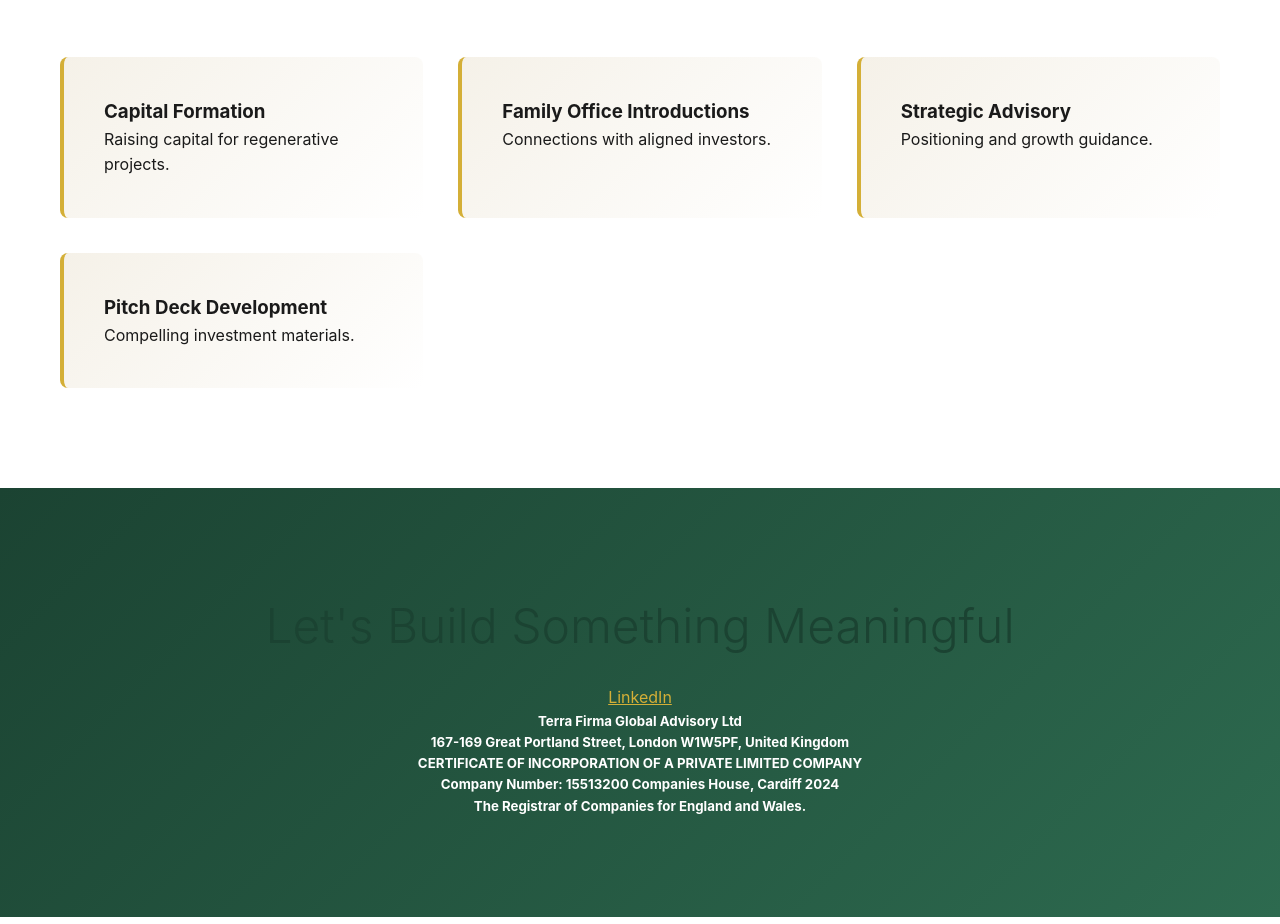
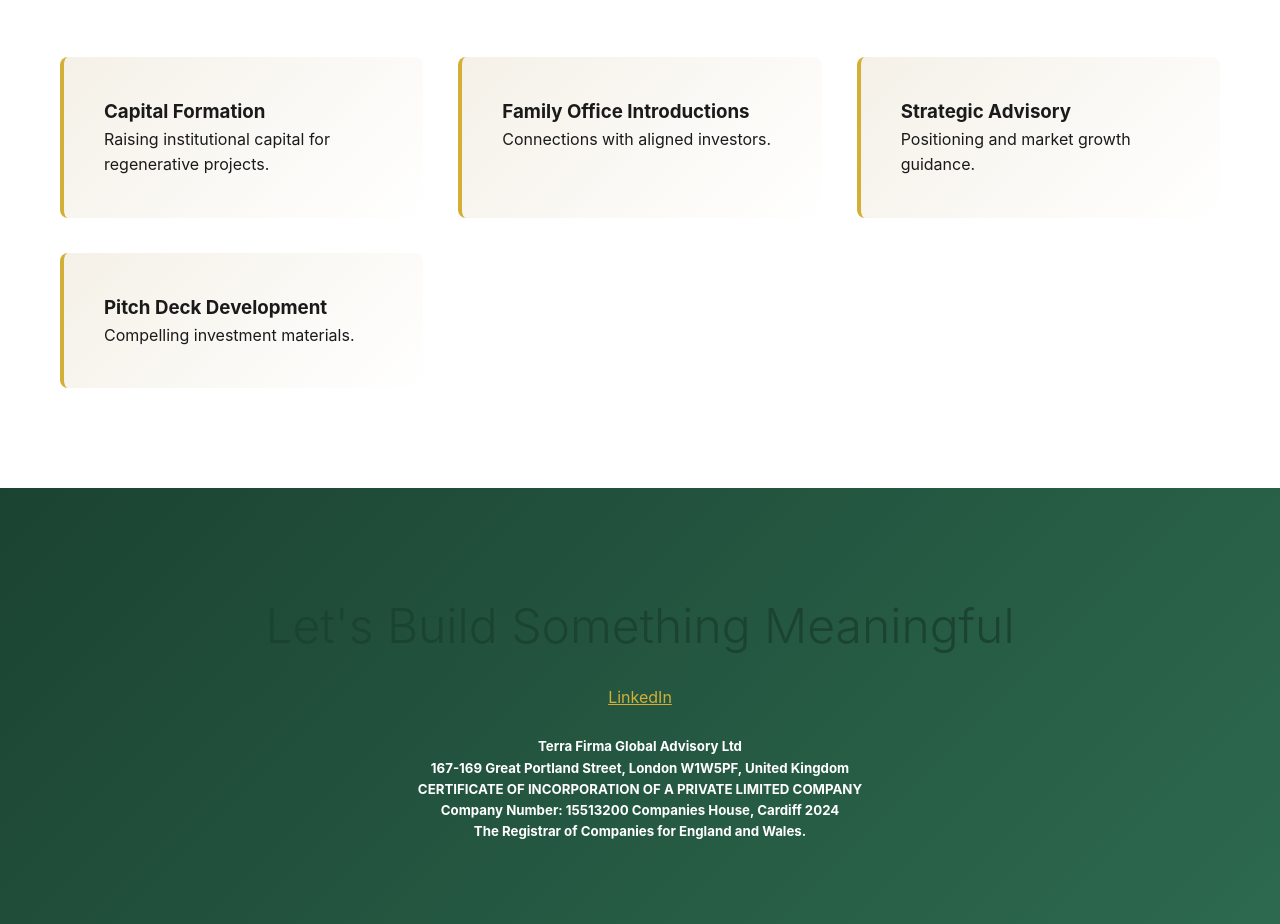
Before and after one commit to terrafirmaglobal/terrawebsite, a plain HTML site: page index.html in a window 1280 px wide. Shown: the part 3144-4068 px from the top of the page. Drawn offline with Linux system fonts and the light colour scheme.

Commit message:
Update index.html
services description changes

footer layout

```diff
--- a/index.html
+++ b/index.html
@@ -264,9 +264,9 @@
         <h2>Services & Capabilities</h2>
         <p class="section-subtitle">Institutional-grade advisory and capital formation.</p>
         <div class="services-grid">
-            <div class="service-card"><h3>Capital Formation</h3><p>Raising capital for regenerative projects.</p></div>
+            <div class="service-card"><h3>Capital Formation</h3><p>Raising institutional capital for regenerative projects.</p></div>
             <div class="service-card"><h3>Family Office Introductions</h3><p>Connections with aligned investors.</p></div>
-            <div class="service-card"><h3>Strategic Advisory</h3><p>Positioning and growth guidance.</p></div>
+            <div class="service-card"><h3>Strategic Advisory</h3><p>Positioning and market growth guidance.</p></div>
             <div class="service-card"><h3>Pitch Deck Development</h3><p>Compelling investment materials.</p></div>
         </div>
     </section>
@@ -274,7 +274,7 @@
     <!-- Contact -->
     <section id="contact" class="contact-section">
         <h2>Let's Build Something Meaningful</h2>
-        <a href="https://www.linkedin.com/company/terra-firma-advisory-group/" target="_blank" style="color:var(--warm-gold);">LinkedIn</a>
+        <a href="https://www.linkedin.com/company/terra-firma-advisory-group/" target="_blank" style="color:var(--warm-gold);">LinkedIn</a> <br>
    <br> <h5>Terra Firma Global Advisory Ltd  <br>
 
 167-169 Great Portland Street, London W1W5PF, United Kingdom <br>
```
